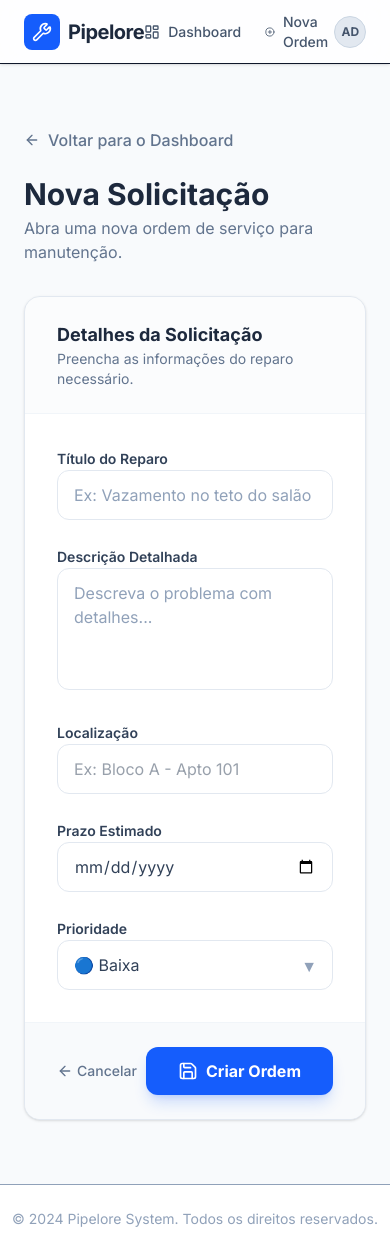
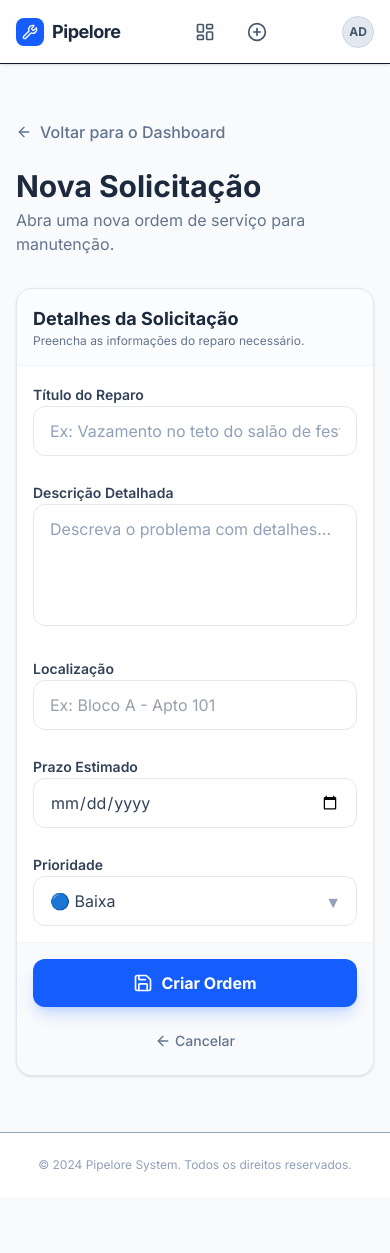
Before and after one commit to kauannkelvinn/pipelore-challenge, a Next.js app: page /new in a window 390 px wide. After the commit the page ends 1197 px from the top, so only its background shows below. Built offline with nearby package versions, Linux system fonts and the light colour scheme; no server answers.

Commit message:
style: fix mobile responsiveness for layout, home and forms

```diff
--- a/src/app/layout.tsx
+++ b/src/app/layout.tsx
@@ -20,22 +20,22 @@ export default function RootLayout({
     <html lang="pt-BR">
       <body className={inter.className}>
         <div className="min-h-screen flex flex-col">
-          <header className="sticky top-0 z-50 w-full border-b bg-white/80 backdrop-blur-md px-6 h-16 flex items-center justify-between shadow-sm">
+          <header className="sticky top-0 z-50 w-full border-b bg-white/80 backdrop-blur-md px-4 sm:px-6 h-16 flex items-center justify-between shadow-sm">
             <div className="flex items-center gap-2">
-              <div className="bg-blue-600 p-2 rounded-lg">
-                <Wrench className="h-5 w-5 text-white" />
+              <div className="bg-blue-600 p-1.5 sm:p-2 rounded-lg">
+                <Wrench className="h-4 w-4 sm:h-5 sm:w-5 text-white" />
               </div>
-              <span className="font-bold text-xl tracking-tight text-slate-800">Pipelore</span>
+              <span className="font-bold text-lg sm:text-xl tracking-tight text-slate-800">Pipelore</span>
             </div>
 
-            <nav className="flex items-center gap-6 text-sm font-medium text-slate-600">
-              <Link href="/" className="flex items-center gap-2 hover:text-blue-600 transition-colors">
-                <LayoutDashboard className="h-4 w-4" />
-                Dashboard
+            <nav className="flex items-center gap-4 sm:gap-6 text-sm font-medium text-slate-600">
+              <Link href="/" className="flex items-center gap-2 hover:text-blue-600 transition-colors p-2 sm:p-0">
+                <LayoutDashboard className="h-5 w-5 sm:h-4 sm:w-4" />
+                <span className="hidden sm:inline">Dashboard</span>
               </Link>
-              <Link href="/new" className="flex items-center gap-2 hover:text-blue-600 transition-colors">
-                <PlusCircle className="h-4 w-4" />
-                Nova Ordem
+              <Link href="/new" className="flex items-center gap-2 hover:text-blue-600 transition-colors p-2 sm:p-0">
+                <PlusCircle className="h-5 w-5 sm:h-4 sm:w-4" />
+                <span className="hidden sm:inline">Nova Ordem</span>
               </Link>
             </nav>
 
@@ -46,11 +46,11 @@ export default function RootLayout({
             </div>
           </header>
 
-          <main className="flex-1 w-full max-w-7xl mx-auto p-6 md:p-8 animate-in fade-in slide-in-from-bottom-4 duration-500">
+          <main className="flex-1 w-full max-w-7xl mx-auto p-4 sm:p-6 md:p-8 animate-in fade-in slide-in-from-bottom-4 duration-500">
             {children}
           </main>
 
-          <footer className="border-t py-6 text-center text-sm text-slate-400 bg-white">
+          <footer className="border-t py-6 text-center text-xs sm:text-sm text-slate-400 bg-white px-4">
             © 2024 Pipelore System. Todos os direitos reservados.
           </footer>
         </div>
--- a/src/app/page.tsx
+++ b/src/app/page.tsx
@@ -11,34 +11,35 @@ export default async function Home() {
   const orders = await db.select().from(repairOrders).orderBy(desc(repairOrders.createdAt));
 
   return (
-    <div className="space-y-8">
-      <div className="flex flex-col md:flex-row justify-between items-start md:items-center gap-4 bg-white p-6 rounded-2xl border border-slate-100 shadow-sm">
-        <div className="flex items-center gap-4">
-          <div className="bg-blue-50 p-3 rounded-xl">
-            <ClipboardList className="h-8 w-8 text-blue-600" />
+    <div className="space-y-6 sm:space-y-8">
+      <div className="flex flex-col sm:flex-row justify-between items-start sm:items-center gap-4 bg-white p-4 sm:p-6 rounded-2xl border border-slate-100 shadow-sm">
+        <div className="flex items-center gap-4 w-full sm:w-auto">
+          <div className="bg-blue-50 p-3 rounded-xl shrink-0">
+            <ClipboardList className="h-6 w-6 sm:h-8 sm:w-8 text-blue-600" />
           </div>
           <div>
-            <h1 className="text-2xl font-bold text-slate-800">Ordens de Serviço</h1>
-            <p className="text-slate-500 text-sm">Gerencie e acompanhe todas as solicitações.</p>
+            <h1 className="text-xl sm:text-2xl font-bold text-slate-800">Ordens de Serviço</h1>
+            <p className="text-slate-500 text-xs sm:text-sm">Gerencie suas solicitações.</p>
           </div>
         </div>
+
         <Link
           href="/new"
-          className="bg-blue-600 hover:bg-blue-700 text-white px-6 py-3 rounded-xl font-bold shadow-lg shadow-blue-600/20 transition-all hover:scale-[1.02] flex items-center gap-2"
+          className="w-full sm:w-auto bg-blue-600 hover:bg-blue-700 text-white px-6 py-3 rounded-xl font-bold shadow-lg shadow-blue-600/20 transition-all hover:scale-[1.02] active:scale-95 flex items-center justify-center gap-2"
         >
           <Plus className="h-5 w-5" />
           Nova Ordem
         </Link>
       </div>
 
-      <div className="grid grid-cols-1 md:grid-cols-2 lg:grid-cols-3 gap-6">
+      <div className="grid grid-cols-1 md:grid-cols-2 lg:grid-cols-3 gap-4 sm:gap-6">
         {orders.length === 0 ? (
-          <div className="col-span-full py-20 bg-white rounded-3xl border-2 border-dashed border-slate-200 flex flex-col items-center justify-center text-center">
+          <div className="col-span-full py-20 bg-white rounded-3xl border-2 border-dashed border-slate-200 flex flex-col items-center justify-center text-center p-4">
             <div className="bg-slate-50 p-4 rounded-full mb-4">
               <ClipboardList className="h-10 w-10 text-slate-300" />
             </div>
             <h3 className="text-lg font-bold text-slate-700">Nenhuma ordem encontrada</h3>
-            <p className="text-slate-400 max-w-sm mt-2">Parece que está tudo tranquilo por aqui. Crie uma nova ordem para começar.</p>
+            <p className="text-slate-400 max-w-sm mt-2 text-sm">Parece que está tudo tranquilo por aqui. Crie uma nova ordem para começar.</p>
           </div>
         ) : (
           orders.map((order) => (
--- a/src/components/ui/RepairOrderForm.tsx
+++ b/src/components/ui/RepairOrderForm.tsx
@@ -18,16 +18,16 @@ export function RepairOrderForm({ initialData }: { initialData?: RepairOrder })
 
   return (
     <form action={action} className="bg-white rounded-2xl shadow-sm border border-slate-200 overflow-hidden">
-      <div className="px-8 py-6 border-b border-slate-100 bg-slate-50/50 flex justify-between items-center">
+      <div className="px-4 py-4 sm:px-8 sm:py-6 border-b border-slate-100 bg-slate-50/50 flex justify-between items-center">
         <div>
           <h2 className="text-lg font-bold text-slate-800">
             {initialData ? "Editar Ordem" : "Detalhes da Solicitação"}
           </h2>
-          <p className="text-sm text-slate-500">Preencha as informações do reparo necessário.</p>
+          <p className="text-xs sm:text-sm text-slate-500">Preencha as informações do reparo necessário.</p>
         </div>
       </div>
 
-      <div className="p-8 space-y-6">
+      <div className="p-4 sm:p-8 space-y-6">
         <div className="space-y-2">
           <label className="text-sm font-semibold text-slate-700">Título do Reparo</label>
           <input
@@ -119,14 +119,14 @@ export function RepairOrderForm({ initialData }: { initialData?: RepairOrder })
         )}
       </div>
 
-      <div className="px-8 py-6 bg-slate-50 border-t border-slate-100 flex items-center justify-between">
-        <Link href="/" className="text-slate-500 hover:text-slate-800 font-medium text-sm flex items-center gap-1 transition-colors">
+      <div className="px-4 py-4 sm:px-8 sm:py-6 bg-slate-50 border-t border-slate-100 flex flex-col-reverse sm:flex-row items-center justify-between gap-4">
+        <Link href="/" className="w-full sm:w-auto text-center text-slate-500 hover:text-slate-800 font-medium text-sm flex items-center justify-center gap-1 transition-colors py-2 sm:py-0">
           <ArrowLeft className="h-4 w-4" /> Cancelar
         </Link>
         <button
           type="submit"
           disabled={isPending}
-          className="bg-blue-600 hover:bg-blue-700 text-white px-8 py-3 rounded-xl font-bold shadow-lg shadow-blue-600/20 transition-all hover:scale-[1.02] disabled:opacity-70 disabled:hover:scale-100 flex items-center gap-2"
+          className="w-full sm:w-auto bg-blue-600 hover:bg-blue-700 text-white px-8 py-3 rounded-xl font-bold shadow-lg shadow-blue-600/20 transition-all hover:scale-[1.02] disabled:opacity-70 disabled:hover:scale-100 flex items-center justify-center gap-2"
         >
           {isPending ? <Loader2 className="h-5 w-5 animate-spin" /> : <Save className="h-5 w-5" />}
           {initialData ? "Salvar Alterações" : "Criar Ordem"}
```
